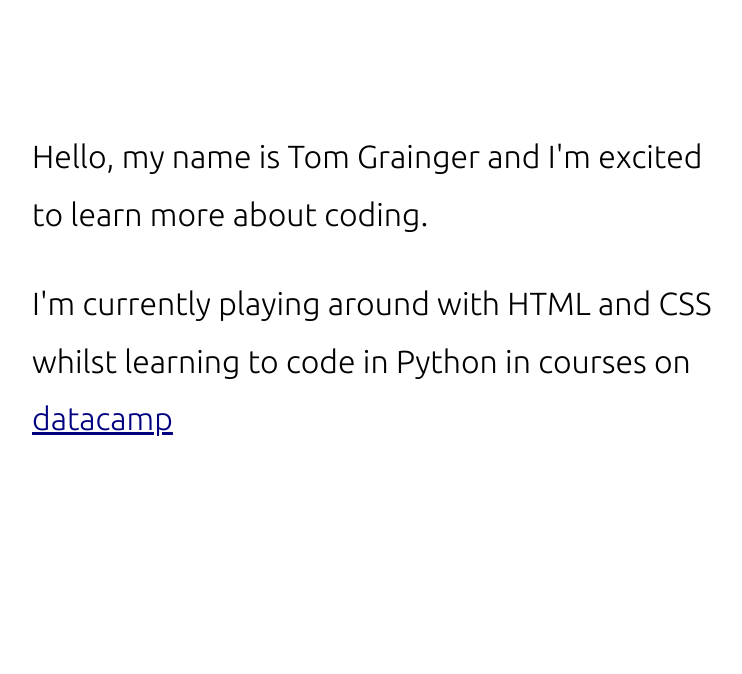
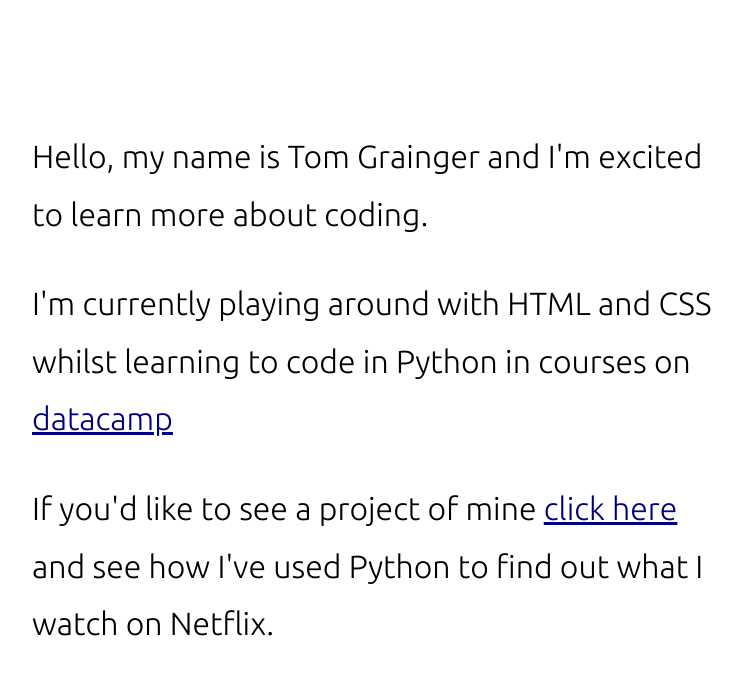
Before and after one commit to Graingertom/Graingertom.github.io, a plain HTML site: page index.html in a window 1280 px wide. Shown: the whole page, without its empty margins (264-1006 px from the left). Drawn offline with Linux system fonts and the light colour scheme.

Commit message:
Added my first project

```diff
--- a/index.html
+++ b/index.html
@@ -45,6 +45,10 @@
                                     I'm currently playing around with HTML and CSS whilst learning to code in Python in courses on
                                     <a href="https://datacamp.com" target="_blank">datacamp</a>
                             </p>
+                            <p> If you'd like to see a project of mine
+                                <a href="https://github.com/Graingertom/NetflixData" target="_blank">click here</a>
+                                and see how I've used Python to find out what I watch on Netflix.
+                            </p>
                         </div>
 
             </body>
```
